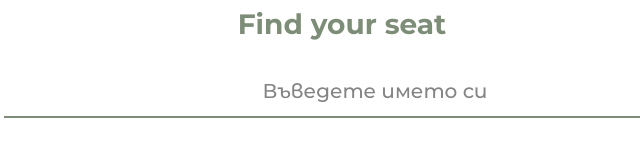
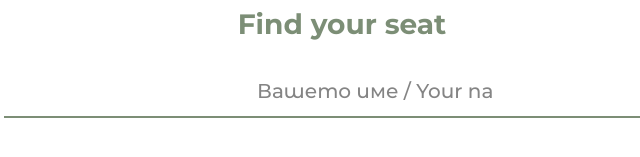
Before and after one commit to davincinterior/find-your-seat, a plain HTML site: page index.html in a window 1280 px wide. Shown: the part 135-292 px from the top of the page, 298-938 px from the left. Drawn offline with Linux system fonts and the light colour scheme.

Commit message:
Update index.html

```diff
--- a/index.html
+++ b/index.html
@@ -27,7 +27,7 @@
   Find your seat
 </h2>
     <div class="search-area">
-      <input id="q" type="search" placeholder="Въведете името си" aria-label="Въведете името си" autocomplete="name">
+      <input id="q" type="search" placeholder="Вашето име / Your name" aria-label="Вашето име / Your name" autocomplete="name">
       <div class="underline"></div>
     </div>
 
```
